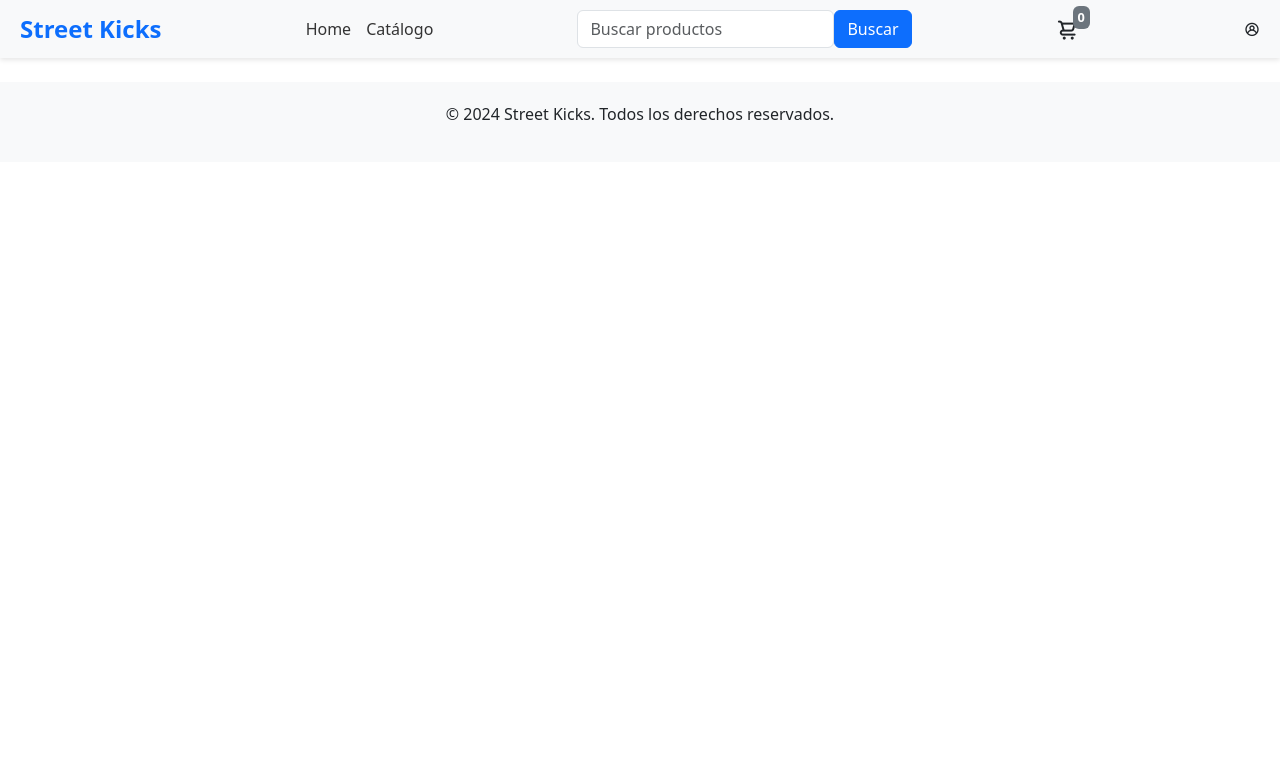
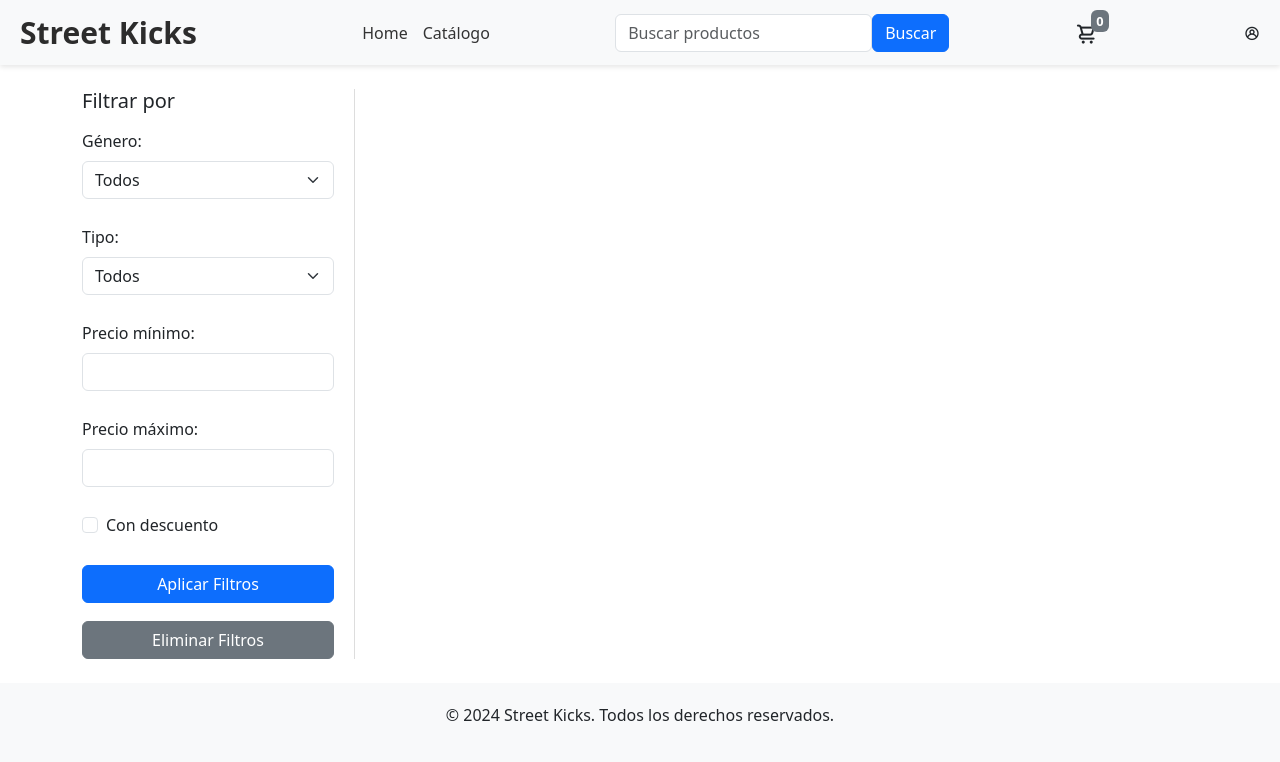
Before and after one commit to imichglez/ComercioElectronico, a PHP site: page /principal.php in a window 1280 px wide. Shown: the top 762 px of the page. Run offline with PHP 8.4, Linux system fonts and the light colour scheme; data that the repository does not hold is empty.

Commit message:
Detalles catálogo

```diff
--- a/principal.php
+++ b/principal.php
@@ -1,14 +1,55 @@
 <?php
-
 require 'config/config.php';
 require 'config/database.php';
 $db = new Database();
 $con = $db->conectar();
 
-$sql = $con->prepare("SELECT id, nombre, precio, descuento, id_categoria FROM zapatillas WHERE activo=1");
+// Aplicar filtros si existen
+$where = "activo=1";
+$filtros = [];
+
+if (isset($_GET['genero']) && $_GET['genero'] !== '') {
+    $genero = $_GET['genero'];
+    if ($genero === 'hombre') {
+        $where .= " AND id_categoria IN (1, 2)";
+    } elseif ($genero === 'mujer') {
+        $where .= " AND id_categoria IN (3, 4)";
+    } elseif ($genero === 'niños') {
+        $where .= " AND id_categoria IN (5, 6)";
+    }
+    $filtros['genero'] = $genero;
+}
+
+if (isset($_GET['tipo']) && $_GET['tipo'] !== '') {
+    $tipo = $_GET['tipo'];
+    if ($tipo === 'casual') {
+        $where .= " AND id_categoria IN (1, 3, 5)";
+    } elseif ($tipo === 'running') {
+        $where .= " AND id_categoria IN (2, 4, 6)";
+    }
+    $filtros['tipo'] = $tipo;
+}
+
+if (isset($_GET['precio_min']) && is_numeric($_GET['precio_min'])) {
+    $precioMin = floatval($_GET['precio_min']);
+    $where .= " AND precio >= $precioMin";
+    $filtros['precio_min'] = $precioMin;
+}
+
+if (isset($_GET['precio_max']) && is_numeric($_GET['precio_max'])) {
+    $precioMax = floatval($_GET['precio_max']);
+    $where .= " AND precio <= $precioMax";
+    $filtros['precio_max'] = $precioMax;
+}
+
+if (isset($_GET['descuento']) && $_GET['descuento'] === '1') {
+    $where .= " AND descuento > 0";
+    $filtros['descuento'] = true;
+}
+
+$sql = $con->prepare("SELECT id, nombre, precio, descuento, id_categoria FROM zapatillas WHERE $where");
 $sql->execute();
 $resultado = $sql->fetchAll(PDO::FETCH_ASSOC);
-
 ?>
 
 <!DOCTYPE html>
@@ -17,7 +58,7 @@ $resultado = $sql->fetchAll(PDO::FETCH_ASSOC);
 <head>
     <meta charset="UTF-8">
     <meta name="viewport" content="width=device-width, initial-scale=1.0">
-    <title>Tienda Online</title>
+    <title>Street Kicks - Catálogo</title>
     <!-- Bootstrap CSS -->
     <link href="https://cdn.jsdelivr.net/npm/bootstrap@5.3.0-alpha1/dist/css/bootstrap.min.css" rel="stylesheet">
 
@@ -25,7 +66,6 @@ $resultado = $sql->fetchAll(PDO::FETCH_ASSOC);
     <link rel="stylesheet" href="https://unicons.iconscout.com/release/v4.0.0/css/line.css" />
 
     <style>
-        /* Navbar styles */
         .nav {
             display: flex;
             justify-content: space-between;
@@ -39,9 +79,10 @@ $resultado = $sql->fetchAll(PDO::FETCH_ASSOC);
         }
 
         .nav .logo {
-            font-size: 24px;
+            font-size: 30px;
             font-weight: bold;
             text-decoration: none;
+            color: #2c2c2c;
         }
 
         .nav .nav-links {
@@ -50,6 +91,7 @@ $resultado = $sql->fetchAll(PDO::FETCH_ASSOC);
             gap: 15px;
             margin: 0;
             padding: 0;
+            margin-left: 40px;
         }
 
         .nav .nav-links a {
@@ -73,7 +115,22 @@ $resultado = $sql->fetchAll(PDO::FETCH_ASSOC);
             padding: 5px;
         }
 
-        /* Product card styles */
+        .filters {
+            border-right: 1px solid #ddd;
+            padding-right: 20px;
+        }
+
+        .filters h5 {
+            font-size: 1.25rem;
+            margin-bottom: 1rem;
+        }
+
+        .filters form {
+            display: flex;
+            flex-direction: column;
+            gap: 10px;
+        }
+
         .card img {
             height: 250px;
             object-fit: cover;
@@ -104,7 +161,6 @@ $resultado = $sql->fetchAll(PDO::FETCH_ASSOC);
             padding: 2px 5px;
         }
 
-        /* Footer styles */
         footer {
             background-color: #f8f9fa;
             padding: 20px 0;
@@ -114,7 +170,6 @@ $resultado = $sql->fetchAll(PDO::FETCH_ASSOC);
 </head>
 
 <body>
-    <!-- Navbar -->
     <nav class="nav">
         <a href="index.html" class="logo">Street Kicks</a>
         <ul class="nav-links">
@@ -138,11 +193,50 @@ $resultado = $sql->fetchAll(PDO::FETCH_ASSOC);
         </div>
     </nav>
 
-    <!-- Main Content -->
     <main>
         <div class="container my-4">
+            <div class="row">
+                <aside class="col-md-3 filters">
+                    <h5>Filtrar por</h5>
+                    <form method="GET" action="principal.php">
+                        <div class="mb-3">
+                            <label for="genero" class="form-label">Género:</label>
+                            <select name="genero" id="genero" class="form-select">
+                                <option value="">Todos</option>
+                                <option value="hombre" <?php echo (isset($filtros['genero']) && $filtros['genero'] === 'hombre') ? 'selected' : ''; ?>>Hombre</option>
+                                <option value="mujer" <?php echo (isset($filtros['genero']) && $filtros['genero'] === 'mujer') ? 'selected' : ''; ?>>Mujer</option>
+                                <option value="niños" <?php echo (isset($filtros['genero']) && $filtros['genero'] === 'niños') ? 'selected' : ''; ?>>Niños</option>
+                            </select>
+                        </div>
+                        <div class="mb-3">
+                            <label for="tipo" class="form-label">Tipo:</label>
+                            <select name="tipo" id="tipo" class="form-select">
+                                <option value="">Todos</option>
+                                <option value="casual" <?php echo (isset($filtros['tipo']) && $filtros['tipo'] === 'casual') ? 'selected' : ''; ?>>Casual</option>
+                                <option value="running" <?php echo (isset($filtros['tipo']) && $filtros['tipo'] === 'running') ? 'selected' : ''; ?>>Running</option>
+                            </select>
+                        </div>
+                        <div class="mb-3">
+                            <label for="precio_min" class="form-label">Precio mínimo:</label>
+                            <input type="number" name="precio_min" id="precio_min" class="form-control" value="<?php echo $filtros['precio_min'] ?? ''; ?>">
+                        </div>
+                        <div class="mb-3">
+                            <label for="precio_max" class="form-label">Precio máximo:</label>
+                            <input type="number" name="precio_max" id="precio_max" class="form-control" value="<?php echo $filtros['precio_max'] ?? ''; ?>">
+                        </div>
+                        <div class="mb-3">
+                            <div class="form-check">
+                                <input type="checkbox" name="descuento" id="descuento" class="form-check-input" value="1" <?php echo (isset($filtros['descuento']) && $filtros['descuento']) ? 'checked' : ''; ?>>
+                                <label for="descuento" class="form-check-label">Con descuento</label>
+                            </div>
+                        </div>
+                        <button type="submit" class="btn btn-primary w-100">Aplicar Filtros</button>
+                        <a href="principal.php" class="btn btn-secondary w-100 mt-2">Eliminar Filtros</a>
+                    </form>
+                </aside>
+                <section class="col-md-9">
                     <div class="row row-cols-1 row-cols-sm-2 row-cols-md-3 g-4">
-                <?php foreach ($resultado as $row) {
+                        <?php foreach ($resultado as $row):
                             $id = $row['id'];
 
                             // Determine main folder based on category
@@ -156,7 +250,6 @@ $resultado = $sql->fetchAll(PDO::FETCH_ASSOC);
                                 $carpeta_principal = 'desconocido';
                             }
 
-                    // Determine subfolder (casual or running)
                             if (in_array($row['id_categoria'], [1, 3, 5])) {
                                 $subcarpeta = 'casual';
                             } elseif (in_array($row['id_categoria'], [2, 4, 6])) {
@@ -165,10 +258,8 @@ $resultado = $sql->fetchAll(PDO::FETCH_ASSOC);
                                 $subcarpeta = 'general';
                             }
 
-                    // Image path
                             $imagen = "imagenes/$carpeta_principal/$subcarpeta/" . $id . "/prueba.png";
 
-                    // Use a default image if the file does not exist
                             if (!file_exists($imagen)) {
                                 $imagen = "imagenes/nofoto.avif";
                             }
@@ -179,13 +270,13 @@ $resultado = $sql->fetchAll(PDO::FETCH_ASSOC);
                                     <div class="card-body">
                                         <h5 class="card-title"><?php echo $row['nombre']; ?></h5>
                                         <p class="card-text">
-                                    <?php if ($row['descuento'] > 0) { ?>
+                                            <?php if ($row['descuento'] > 0): ?>
                                                 <span class="precio-original">$<?php echo number_format($row['precio'], 2, '.', ','); ?></span>
                                                 <span class="precio-descuento">$<?php echo number_format($row['precio'] - ($row['precio'] * $row['descuento'] / 100), 2, '.', ','); ?></span>
                                                 <span class="badge-descuento"><?php echo $row['descuento']; ?>% de descuento</span>
-                                    <?php } else { ?>
+                                            <?php else: ?>
                                                 <span class="precio-descuento">$<?php echo number_format($row['precio'], 2, '.', ','); ?></span>
-                                    <?php } ?>
+                                            <?php endif; ?>
                                         </p>
                                         <div class="d-flex justify-content-between align-items-center">
                                             <a href="detalles.php?id=<?php echo $row['id']; ?>&token=<?php echo hash_hmac('sha1', $row['id'], KEY_TOKEN); ?>" class="btn btn-primary btn-sm">Comprar</a>
@@ -194,12 +285,13 @@ $resultado = $sql->fetchAll(PDO::FETCH_ASSOC);
                                     </div>
                                 </div>
                             </div>
-                <?php } ?>
+                        <?php endforeach; ?>
+                    </div>
+                </section>
             </div>
         </div>
     </main>
 
-    <!-- Footer -->
     <footer>
         <p>&copy; <?php echo date("Y"); ?> Street Kicks. Todos los derechos reservados.</p>
     </footer>
@@ -227,5 +319,4 @@ $resultado = $sql->fetchAll(PDO::FETCH_ASSOC);
 
     <script src="https://cdn.jsdelivr.net/npm/bootstrap@5.3.0-alpha1/dist/js/bootstrap.bundle.min.js"></script>
 </body>
-
 </html>
```
Lines whose indentation alone changed are shown as unchanged.
